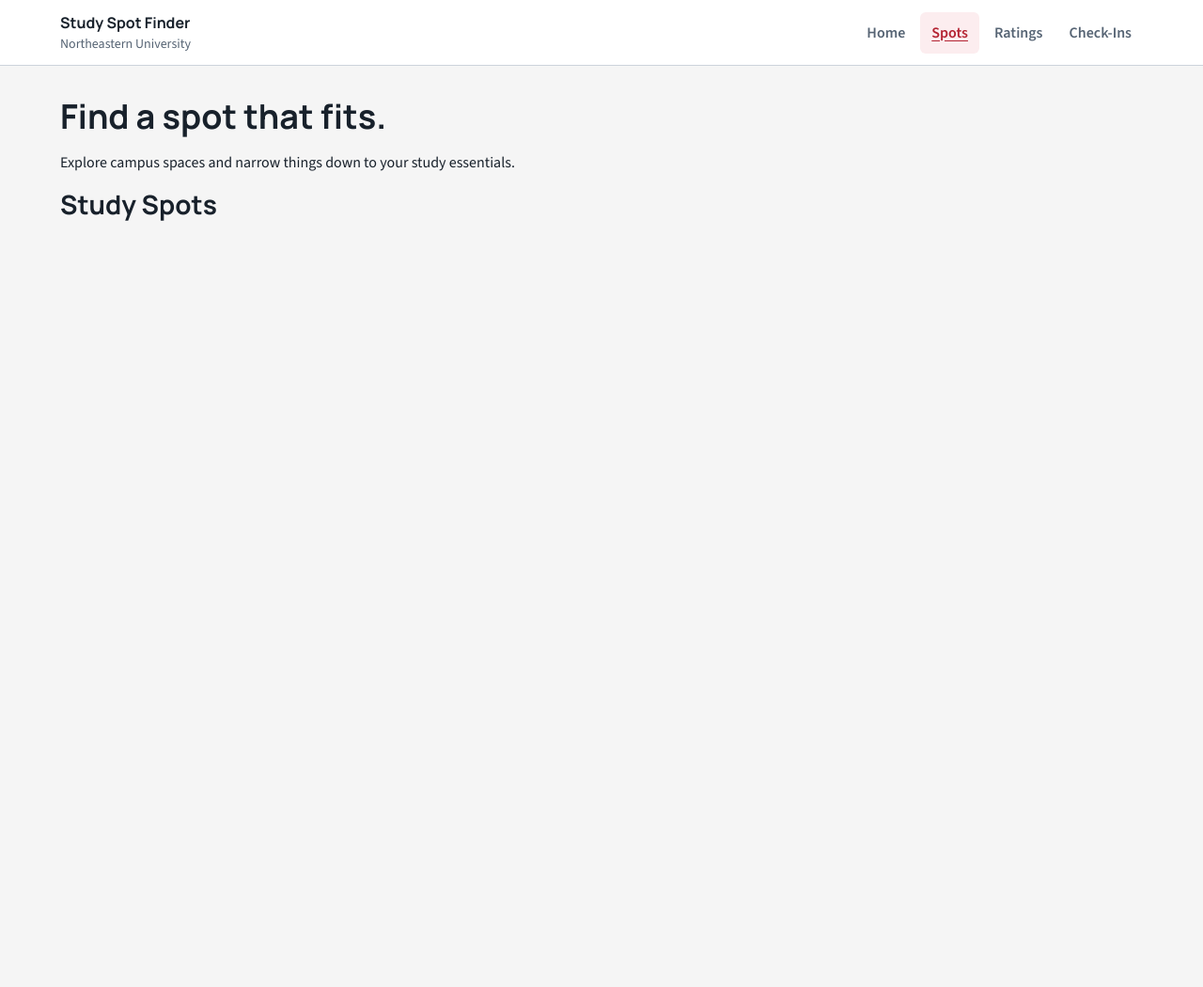
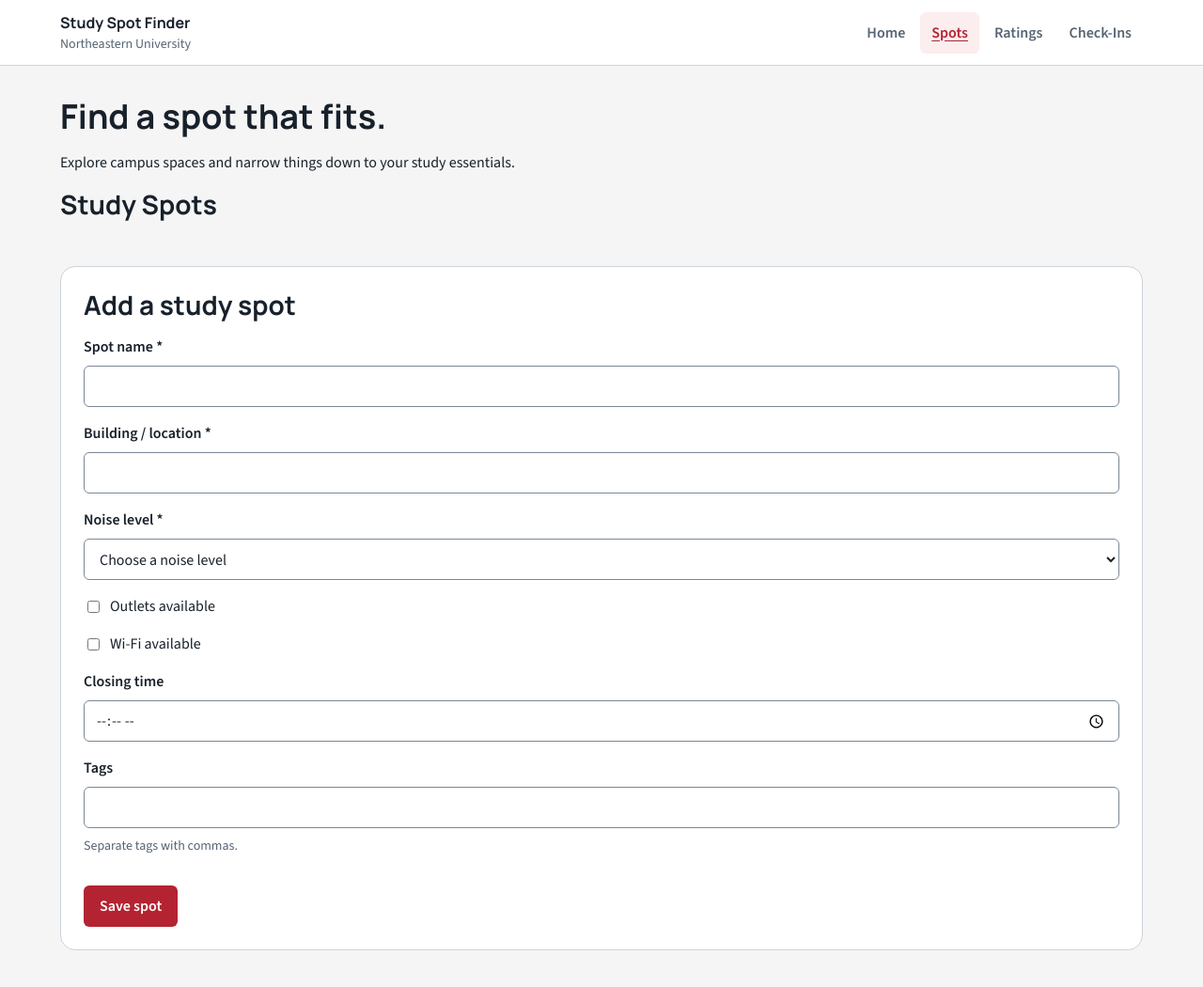
Before and after one commit to BryanSJamesDev/study-spot-finder, a website with bundled scripts: page public/spots.html in a window 1280 px wide. Shown: the whole page at 94% size. Before the commit the page ends 800 px from the top, so only its background shows below. Built offline with nearby package versions, Linux system fonts and the light colour scheme; no server answers.

Commit message:
Create and style the add-spot form

```diff
--- a/public/css/shared.css
+++ b/public/css/shared.css
@@ -290,6 +290,12 @@ main {
   font-weight: var(--weight-semibold);
 }
 
+.field--checkbox {
+  display: flex;
+  align-items: center;
+  gap: var(--space-2);
+}
+
 @media (max-width: 48rem) {
   :root {
     --text-h1: 1.75rem;
--- a/public/css/spots.css
+++ b/public/css/spots.css
@@ -61,6 +61,14 @@
   border: 0;
 }
 
+.form .btn {
+  justify-self: start;
+}
+
+main > section + section {
+  margin-top: var(--space-8);
+}
+
 @media (max-width: 48rem) {
   .spots-layout {
     grid-template-columns: 1fr;
--- a/public/spots.html
+++ b/public/spots.html
@@ -37,6 +37,94 @@
         <h2>Study Spots</h2>
         <div id="spot-list" class="spot-grid"></div>
       </section>
+
+      <section class="panel">
+        <h2>Add a study spot</h2>
+        <form id="spot-form" class="form">
+          <!-- Spot name -->
+          <div class="field">
+            <label for="spot-name" class="field__label">Spot name *</label>
+            <input
+              id="spot-name"
+              name="name"
+              class="input"
+              type="text"
+              required
+            />
+          </div>
+
+          <!-- Building / location -->
+          <div class="field">
+            <label for="spot-building" class="field__label"
+              >Building / location *</label
+            >
+            <input
+              id="spot-building"
+              name="building"
+              class="input"
+              type="text"
+              required
+            />
+          </div>
+
+          <!-- Noise level -->
+          <div class="field">
+            <label for="spot-noise" class="field__label">Noise level *</label>
+            <select id="spot-noise" name="noiseLevel" class="select" required>
+              <option value="">Choose a noise level</option>
+              <option value="Quiet">Quiet</option>
+              <option value="Moderate">Moderate</option>
+              <option value="Loud">Loud</option>
+            </select>
+          </div>
+
+          <!-- Outlets -->
+          <div class="field field--checkbox">
+            <input id="spot-outlets" name="outlets" type="checkbox" />
+            <label for="spot-outlets">Outlets available</label>
+          </div>
+
+          <!-- Wi-Fi -->
+          <div class="field field--checkbox">
+            <input id="spot-wifi" name="wifi" type="checkbox" />
+            <label for="spot-wifi">Wi-Fi available</label>
+          </div>
+
+          <!-- Closing time -->
+          <div class="field">
+            <label for="spot-closing-time" class="field__label"
+              >Closing time</label
+            >
+            <input
+              id="spot-closing-time"
+              name="closingTime"
+              class="input"
+              type="time"
+            />
+          </div>
+
+          <!-- Tags -->
+          <div class="field">
+            <label for="spot-tags" class="field__label">Tags</label>
+            <input
+              id="spot-tags"
+              name="tags"
+              class="input"
+              type="text"
+              aria-describedby="spot-tags-hint"
+            />
+            <p id="spot-tags-hint" class="field__hint">
+              Separate tags with commas.
+            </p>
+          </div>
+
+          <!-- Form error message -->
+          <p id="form-error" class="field__error" role="alert"></p>
+
+          <!-- Submit button -->
+          <button type="submit" class="btn btn--primary">Save spot</button>
+        </form>
+      </section>
     </main>
     <script type="module" src="./js/spots.js"></script>
   </body>
```
